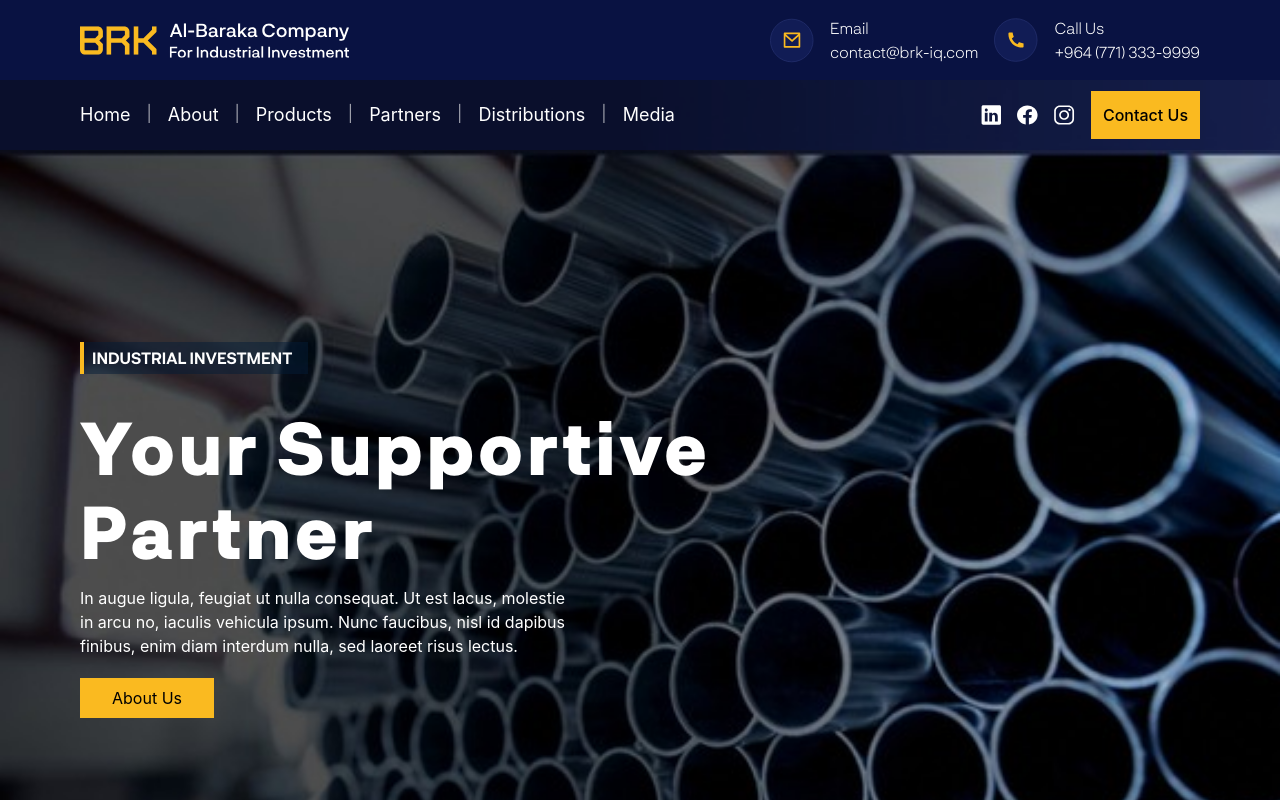
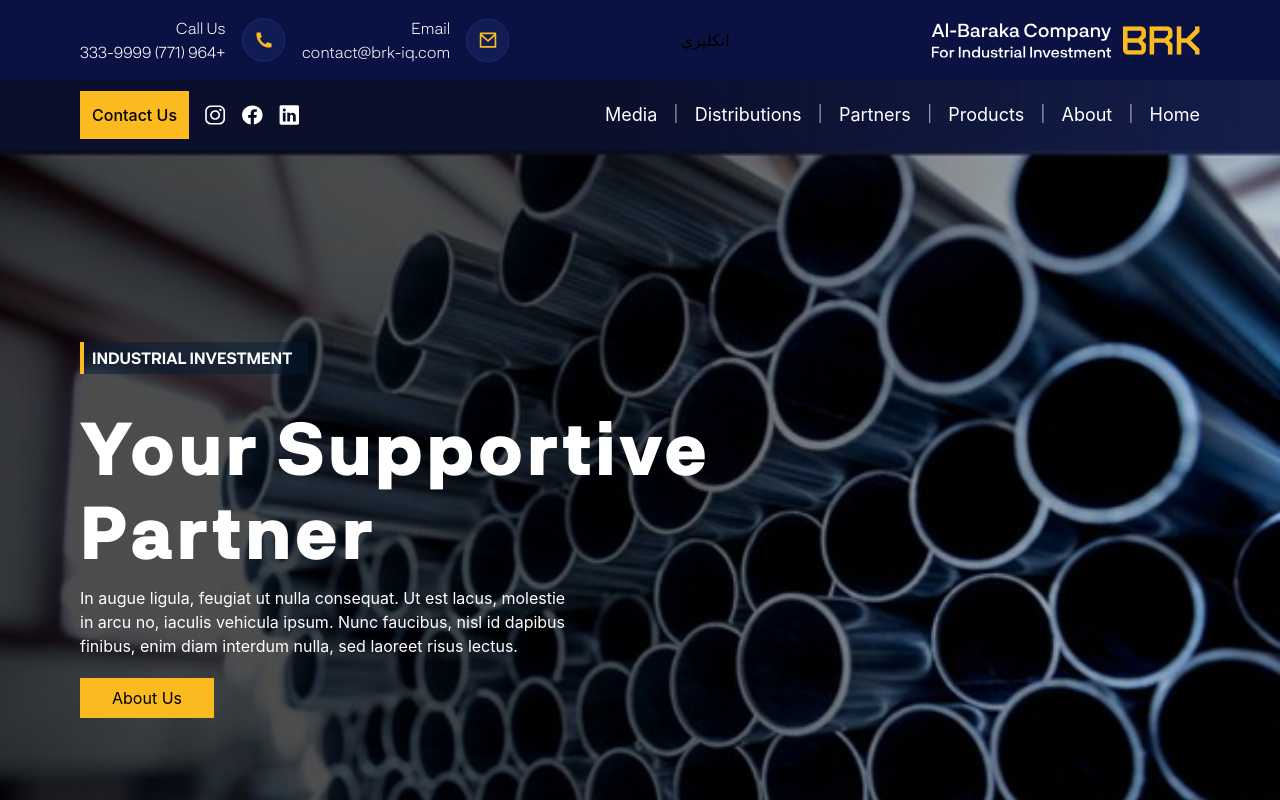
Before and after one commit to xmustafa5/BRK-, a React (Create React App) app: page / in a window 1280 px wide. Shown: the top 800 px of the page. Built offline with nearby package versions, Linux system fonts and the light colour scheme; no server answers.

Commit message:
statenrjfbgkjasdf

```diff
--- /dev/null
+++ b/src/LanguageContext.js
@@ -0,0 +1,18 @@
+import React, { createContext, useState } from 'react';
+
+const LanguageContext = createContext();
+
+export const LanguageProvider = ({ children }) => {
+  const [language, setLanguage] = useState('ar');
+  const toggleLanguage = () => {
+    setLanguage(language === 'en' ? 'ar' : 'en');
+  };
+
+  return (
+    <LanguageContext.Provider value={{ language, toggleLanguage , ar:language === 'ar',en:language === 'en' }}>
+      {children}
+    </LanguageContext.Provider>
+  );
+};
+
+export default LanguageContext;
--- a/src/index.css
+++ b/src/index.css
@@ -244,3 +244,6 @@ code {
 .responsive-grid img{
   width: 100%;
 }
+.rtl{
+  direction: rtl;
+}
--- a/src/index.js
+++ b/src/index.js
@@ -4,19 +4,19 @@ import "./index.css";
 import App from "./App";
 import Layout from "./layout";
 import { BrowserRouter } from "react-router-dom";
-import {
-  QueryClient,
-  QueryClientProvider,
-} from "@tanstack/react-query";
+import { QueryClient, QueryClientProvider } from "@tanstack/react-query";
+import { LanguageProvider } from "./LanguageContext";
 const queryClient = new QueryClient();
 
 const root = ReactDOM.createRoot(document.getElementById("root"));
 root.render(
   <BrowserRouter>
     <QueryClientProvider client={queryClient}>
-      <Layout>
-        <App />
-      </Layout>
+      <LanguageProvider>
+        <Layout>
+          <App />
+        </Layout>
+      </LanguageProvider>
     </QueryClientProvider>
   </BrowserRouter>
 );
--- a/src/layout/NavBar.jsx
+++ b/src/layout/NavBar.jsx
@@ -4,24 +4,26 @@ import { Emails, Phones } from "../assets/svg/contact";
 import { facebook, instagram, linkedin } from "../assets/svg/socialMedia";
 
 import burgerMenuIcon from "../assets/menu.svg";
-import { useState } from "react";
+import { useContext, useState } from "react";
+import LanguageContext from "../LanguageContext";
 
 const NavBar = () => {
   const [IsMenuOpened, setIsMenuOpened] = useState(false);
-
+  const { language, toggleLanguage,ar,en } = useContext(LanguageContext);
   function toggleMenu() {
     setIsMenuOpened((prev) => !prev);
   }
 
   return (
-    <header className="bg-blue-120 h-[80px] flex flex-col justify-center items-center">
-      <div className="container relative flex justify-between items-center">
+    <header className={`bg-blue-120 ${ar &&  'rtl'} h-[80px] flex flex-col justify-center items-center`}>
+      <div className="container relative flex justify-between  items-center">
         <div className="flex gap-3 w-[200px] sm:w-[300px]">
           {logo} {logoText}
         </div>
         <div className="lg:hidden" onClick={toggleMenu}>
           <img src={burgerMenuIcon} alt="More" />
         </div>
+        <button onClick={toggleLanguage}>{ar ? 'انكليزي' : 'arabic'}</button>
         <div className="hidden justify-center items-center gap-4 lg:flex">
           <div className="flex justify-center items-center gap-4">
             {Emails}
```
